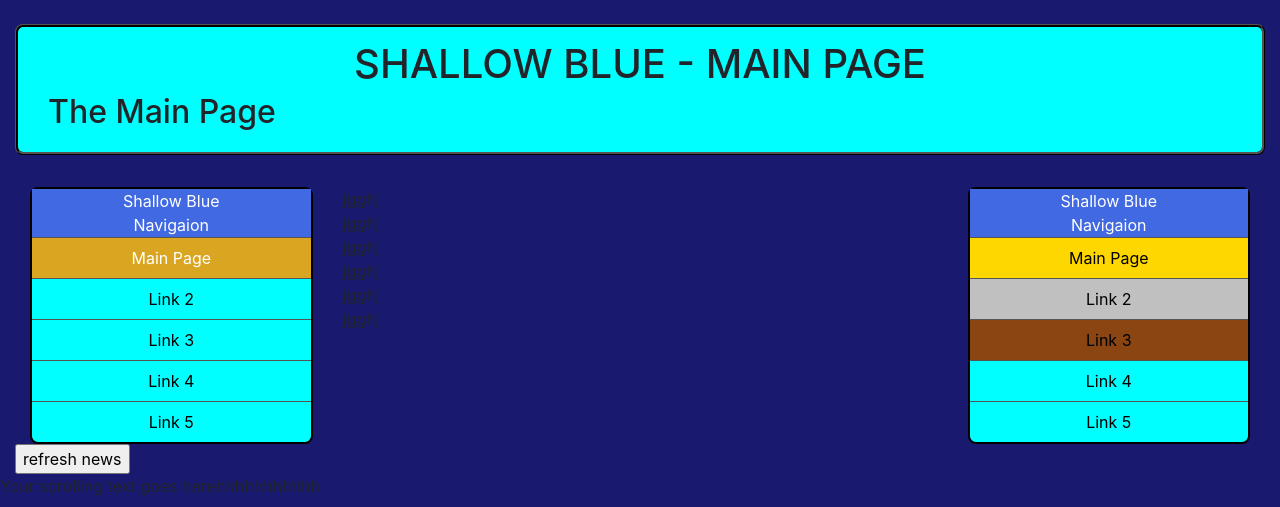
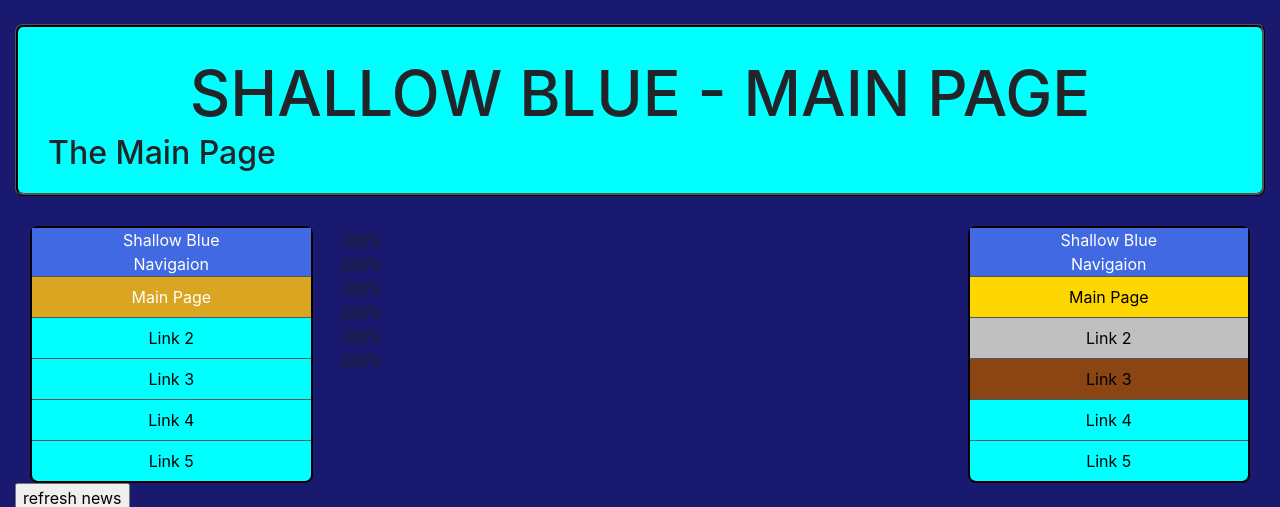
Before and after one commit to QuasarX1/Shallow-Blue-Testing, a Flask app: page /mainPage in a window 1280 px wide. Shown: the top 507 px of the page. Run offline with Flask 2, Linux system fonts and the light colour scheme; some libraries are stand-ins or nearby versions.

Commit message:
Cont. altering jumbotron overide

```diff
--- a/Shallow Blue Website/static/content/ShallowBlueStyles.css
+++ b/Shallow Blue Website/static/content/ShallowBlueStyles.css
@@ -163,8 +163,8 @@ border-bottom: 1px solid #555;
 }
 
 /*Style overides*/
-.jumbotron
-{
+.jumbotron {
+    margin-bottom: 30px;
     padding-top: 15px;
     padding-left: 30px;
     padding-bottom: 15px;
@@ -172,3 +172,10 @@ border-bottom: 1px solid #555;
     font-size: 21px;
     font-weight: 200;
 }
+
+.jumbotron > h1 {
+    margin-top: 20px;
+    margin-bottom: 10px;
+    font-size: 63px;
+    line-height: 63px;
+}
```
